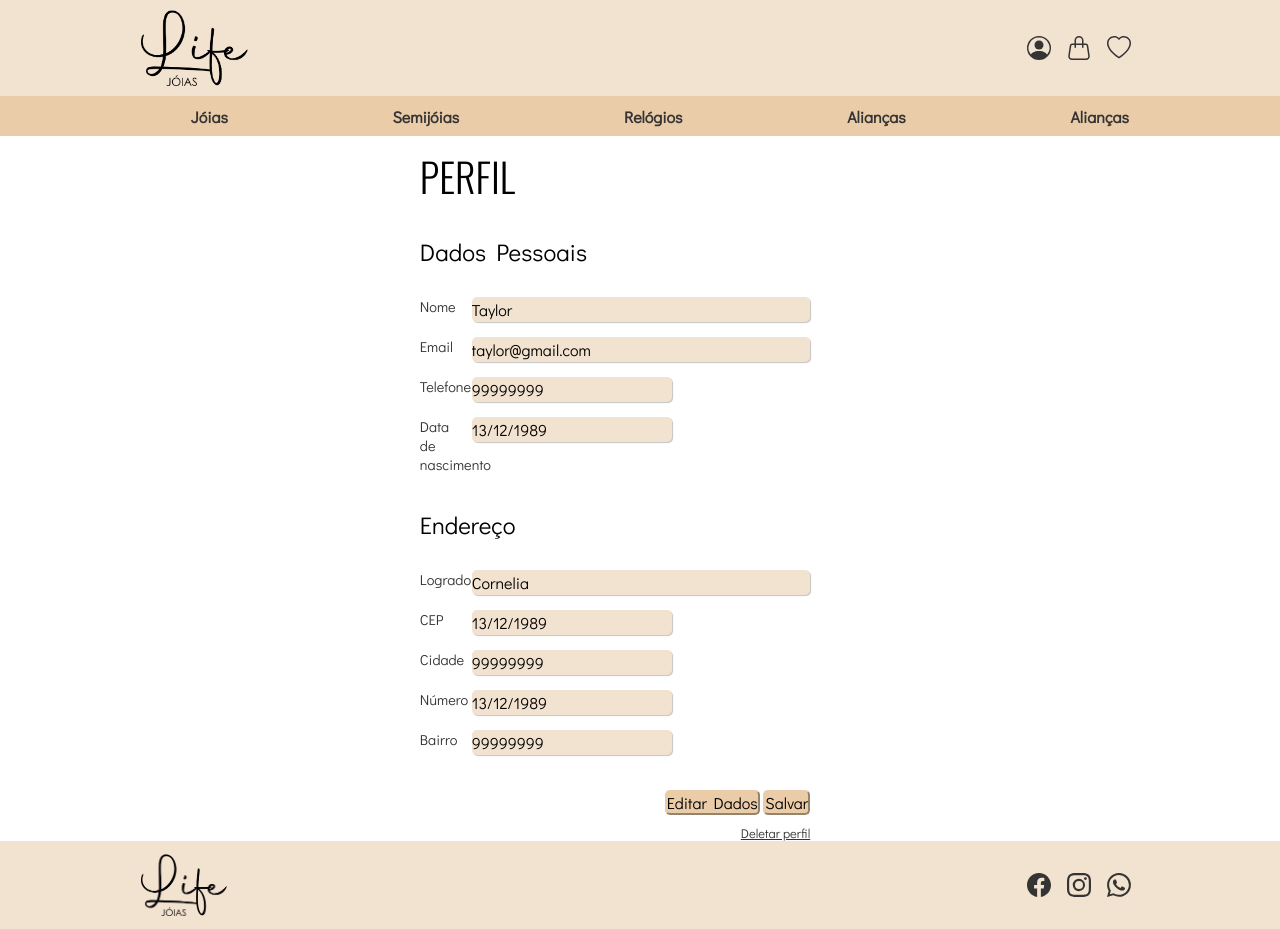
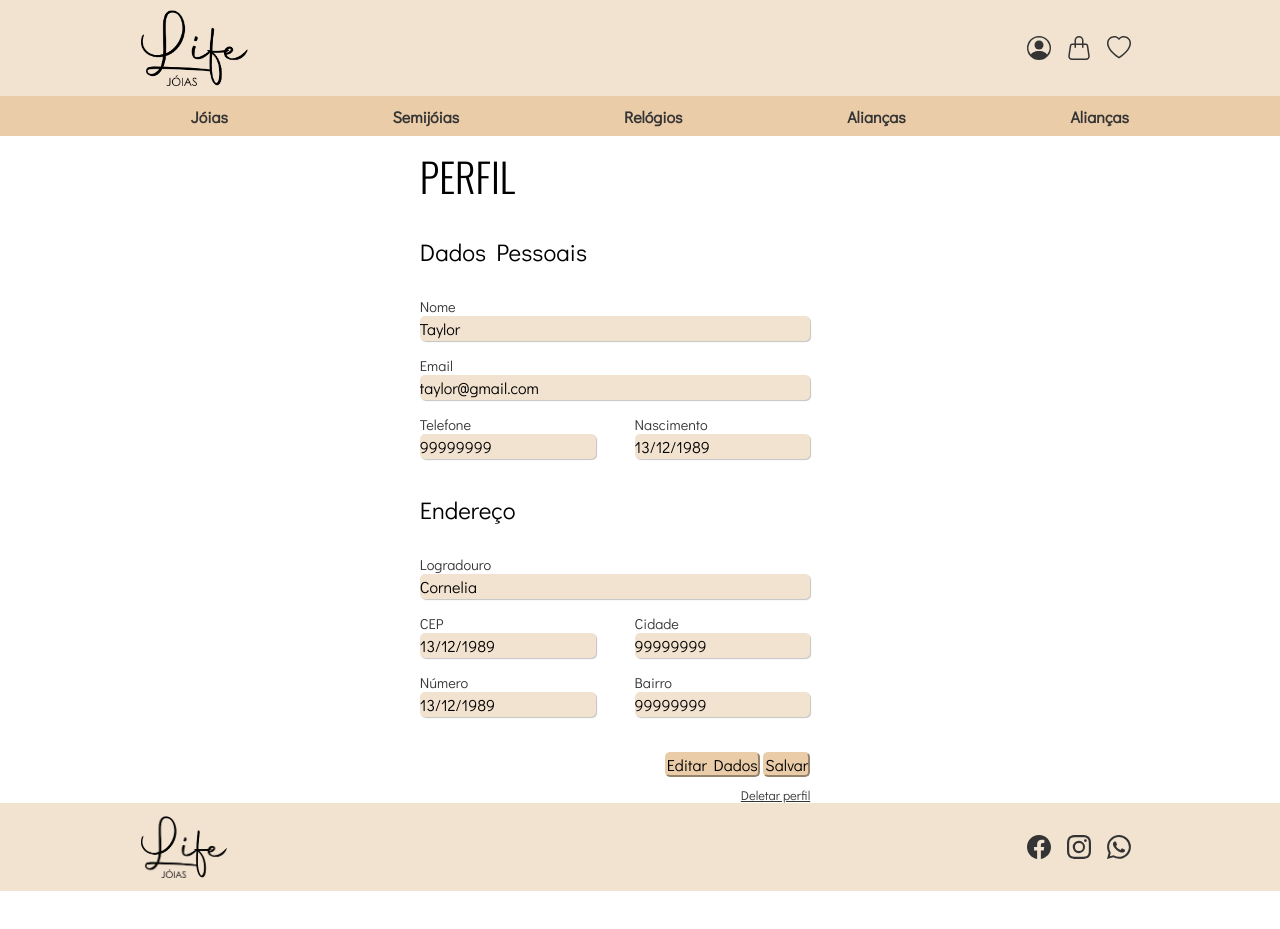
Before and after one commit to PedroGiacomin/life-joias, a React (Create React App) app: page /perfil in a window 1280 px wide. After the commit the page ends 891 px from the top, so only its background shows below. Built offline with nearby package versions, Linux system fonts and the light colour scheme.

Commit message:
Ajuste na pagina de perfil

```diff
--- a/src/pages/Perfil/Perfil.css
+++ b/src/pages/Perfil/Perfil.css
@@ -31,7 +31,16 @@
 .inputBox{
   display: flex;
   justify-content: flex-start;
+  flex-wrap: wrap;
   padding-bottom: 15px;
+}
+
+.inputBoxShort{
+  display: flex;
+  justify-content: flex-start;
+  flex-wrap: wrap;
+  padding-bottom: 15px;
+  max-width: 45%;
 }
 
 /* Nome do dado */
@@ -39,7 +48,6 @@
   margin-right: 20px;
   font-size: 0.9em;
   color: #343434;
-  width: 2.5vw;
 }
 
 /* A caixinha de input ocupa o espaço que resta da flex box*/
@@ -54,7 +62,7 @@
 }
 
 .doisInputs{
-  width:100%;
+  width: 100%;
   display: flex;
   flex-wrap: wrap;
   justify-content: space-between;
@@ -76,24 +84,6 @@
   border-radius: 5px;
   box-shadow:  1px 1px 1px #C4C4C4;
   font-size: 1em;
-}
-
-.inputPerfil{
-  justify-self: flex-start;
-  width: 85%;
-  height: 25px;
-  background-color: #F2E2D0;
-  border-style: inherit;
-  border-radius: 5px;
-  box-shadow:  1px 1px 1px #C4C4C4;
-  font-size: 1em;
-}
-
-.inputTipoPerfil{
-  font-size: 0.9em;
-  justify-self: flex-start;
-  color: #343434;
-  width: 20%;
 }
 
 .titlePerfil{
--- a/src/pages/Perfil/Perfil.js
+++ b/src/pages/Perfil/Perfil.js
@@ -52,27 +52,10 @@ function Perfil(){
   function inputBoxShort(nome, dado){
     return(
     <>
-      <Form.Group className="mb-3" className="inputBox">
+      <Form.Group className="mb-3" className="inputBoxShort">
         <Form.Label className="nomeInput">{nome}</Form.Label>
         <Form.Control
-          className="dadoInputShort"
-          type="input"
-          defaultValue={dado}
-          readOnly={!podeEditar}
-          plaintext
-        />
-      </Form.Group>
-    </>
-    )
-  }
-
-  function inputBoxLarge(nome, dado){
-    return(
-    <>
-      <Form.Group className="mb-3" className="inputBox">
-        <Form.Label className="nomeInput">{nome}</Form.Label>
-        <Form.Control
-          className="dadoInputLarge"
+          className="dadoInput"
           type="input"
           defaultValue={dado}
           readOnly={!podeEditar}
@@ -93,11 +76,11 @@ function Perfil(){
 
           {inputBox("Nome", pessoa.nome)}
           {inputBox("Email", pessoa.email)}
+          <div className="doisInputs">
+          {inputBoxShort("Telefone", pessoa.telefone)}
+          {inputBoxShort("Nascimento", pessoa.dataNascimento)}
+          </div>
 
-          <div className="doisInputs">
-            {inputBoxLarge("Telefone", pessoa.telefone)}
-            {inputBoxShort("Data de nascimento", pessoa.dataNascimento)}
-          </div>
         </Form>
 
         <h3 className="subtitlePerfil">Endereço</h3>
@@ -106,11 +89,11 @@ function Perfil(){
 
           <div className="doisInputs">
             {inputBoxShort("CEP", pessoa.dataNascimento)}
-            {inputBoxLarge("Cidade", pessoa.telefone)}
+            {inputBoxShort("Cidade", pessoa.telefone)}
           </div>
           <div className="doisInputs">
             {inputBoxShort("Número", pessoa.dataNascimento)}
-            {inputBoxLarge("Bairro", pessoa.telefone)}
+            {inputBoxShort("Bairro", pessoa.telefone)}
           </div>
         </Form>
 
```
